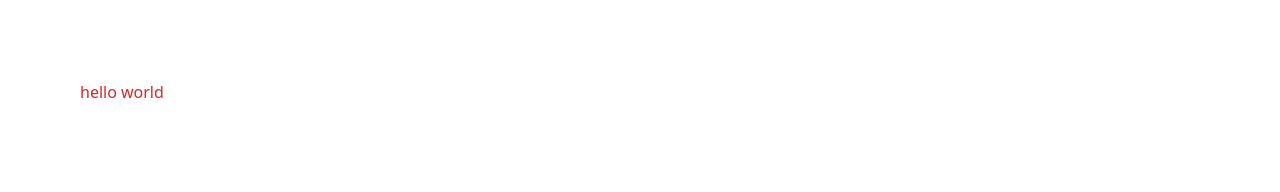
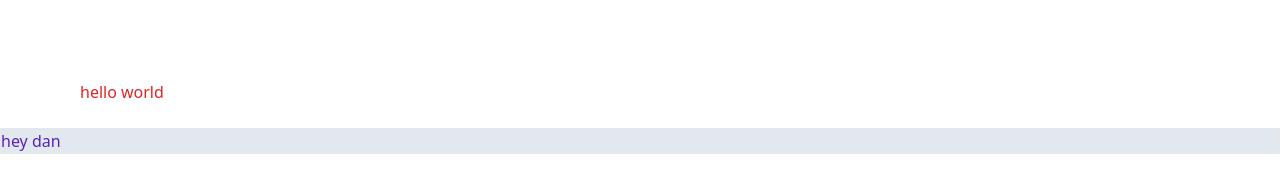
Before and after one commit to DanielCiroy/TailwindTest, a website: page index.html in a window 1280 px wide. Drawn offline with Linux system fonts and the light colour scheme.

Commit message:
suite cour

```diff
--- a/index.html
+++ b/index.html
@@ -10,6 +10,7 @@
 
 <body>
     <h1 class="text-red-600 mt-20 ml-20"> hello world</h1>
+    <h2 class="flex text-violet-800 bg-slate-200 border border-r-4 mt-6 box-border">hey dan</h2>
 
 </body>
 
```
Also changed, not shown: src/style.css.
